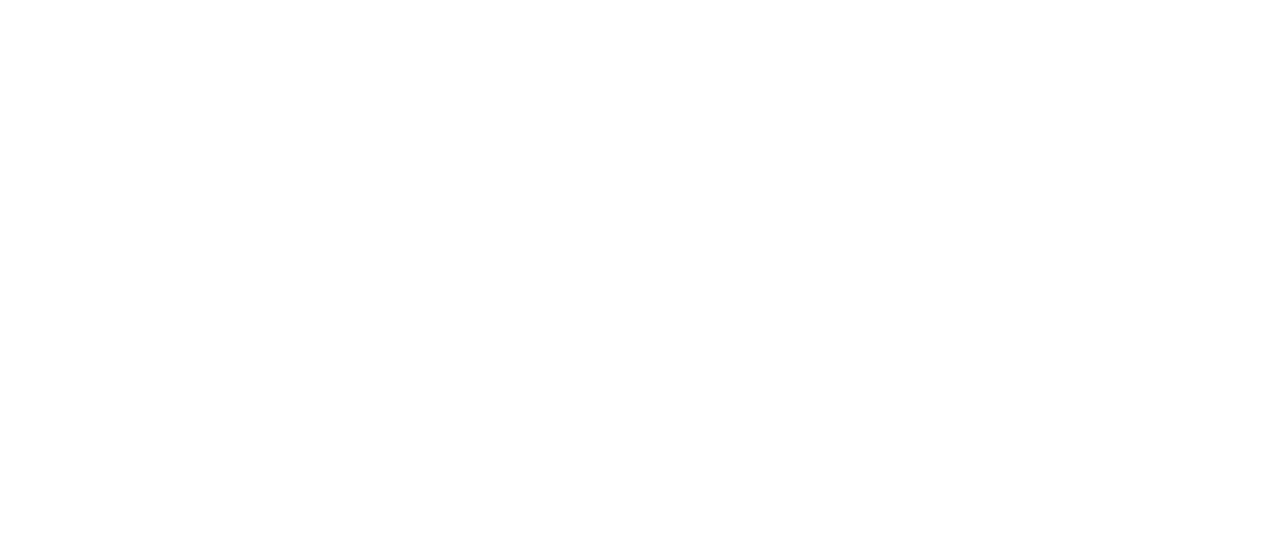
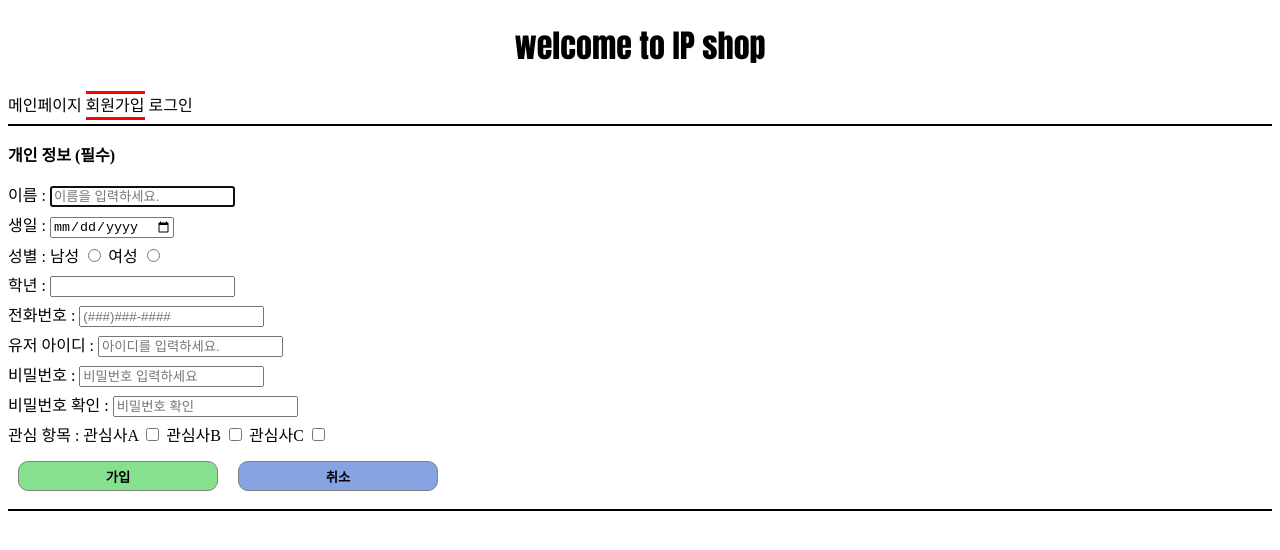
Before and after one commit to 2017129007/HomeworkRepository, a plain HTML site: page LAB3/signup.html in a window 1280 px wide. Drawn offline with Linux system fonts and the light colour scheme.

Commit message:
feat : signup, login 연결

```diff
--- a/LAB3/main.css
+++ b/LAB3/main.css
@@ -1,3 +1,64 @@
 h1 {
-  background-color: aquamarine;
+  font-size: xx-large;
+  font-family: Impact, Haettenschweiler, "Arial Narrow Bold", sans-serif;
+  size: 3em;
+  font-weight: bold;
+  text-align: center;
 }
+
+hr {
+  border: black solid 1px;
+}
+
+h3 {
+  font-size: medium;
+}
+
+a {
+  text-decoration: none;
+  color: black;
+}
+
+form div {
+  margin: 5px 0px 5px 0px;
+}
+
+.button-div {
+  display: flex;
+  flex-direction: row;
+  /* margin: 20px 0 20px 0; */
+}
+
+button {
+  width: 200px;
+  height: 30px;
+  border-radius: 10px;
+  border: 1px solid grey;
+  margin: 10px;
+  padding: 2px;
+  font-weight: 900;
+  /* color: ; */
+}
+
+.button-ok {
+  background-color: rgba(122, 223, 132, 0.908);
+}
+.button-blue {
+  background-color: rgba(122, 156, 223, 0.908);
+}
+.button-danger {
+  background-color: rgba(239, 4, 4, 0.908);
+}
+
+button a {
+  display: block;
+  width: 100%;
+  height: 100%;
+  padding: 2px;
+}
+
+.selected {
+  border-top: 3px red solid;
+  border-bottom: 3px red solid;
+  padding: 3px 0 3px 0;
+}
--- a/LAB3/signup.html
+++ b/LAB3/signup.html
@@ -3,9 +3,118 @@
   <head>
     <meta charset="UTF-8" />
     <meta http-equiv="X-UA-Compatible" content="IE=edge" />
-    <meta name="viewport" content="width=device-width, initial-scale=1.0" />
-    <link rel="stylesheet" href="main.css" />
-    <title>회원가입 - 과제3</title>
+    <meta name="viewport" content="width=\, initial-scale=1.0" />
+    <title>SignUp - IP shop</title>
+    <link rel="stylesheet" type="text/css" href="main.css" />
   </head>
-  <body></body>
+  <body>
+    <header>
+      <h1>welcome to IP shop</h1>
+    </header>
+    <nav class="navigation">
+      <a href="index.html">메인페이지</a>
+      <a class="selected" href="./signup.html">회원가입</a>
+      <a href="./login.html">로그인</a>
+    </nav>
+    <hr />
+    <article>
+      <h3>개인 정보 (필수)</h3>
+      <div>
+        <form>
+          <div>
+            <label>이름 : </label>
+            <input
+              id="name"
+              name="name"
+              type="text"
+              placeholder="이름을 입력하세요."
+              required
+              autofocus
+            />
+          </div>
+          <div>
+            <label>생일 : </label>
+            <input name="birthday" type="date" placeholder="연도 - 월 - 일" />
+          </div>
+          <div>
+            <label>성별 : </label>
+            <label for="male">남성 </label>
+            <input name="sex" id="male" type="radio" value="남성" />
+            <label for="female">여성 </label>
+            <input name="sex" id="female" type="radio" value="여성" />
+          </div>
+          <div>
+            <label>학년 : </label>
+            <input required name="grade" id="grade" type="number" step="1" />
+          </div>
+          <div>
+            <label>전화번호 : </label>
+            <input name="phone" type="tel" placeholder="(###)###-####" />
+          </div>
+          <div>
+            <label>유저 아이디 : </label>
+            <input
+              required
+              name="userId"
+              id="userId"
+              type="text"
+              autocomplete="userId"
+              placeholder="아이디를 입력하세요."
+            />
+          </div>
+          <div>
+            <label>비밀번호 : </label>
+            <input
+              required
+              name="password"
+              id="password"
+              type="password"
+              placeholder="비밀번호 입력하세요"
+            />
+          </div>
+          <div>
+            <label>비밀번호 확인 : </label>
+            <input
+              required
+              name="passwordCheck"
+              id="passwordCheck"
+              type="password"
+              placeholder="비밀번호 확인"
+            />
+          </div>
+          <div>
+            <label>관심 항목 : </label>
+            <label for="interest-a">관심사A</label>
+            <input
+              name="interest"
+              id="interest-a"
+              value="관심사-a"
+              type="checkbox"
+            />
+            <label for="interest-b">관심사B</label>
+
+            <input
+              name="interest"
+              id="interest-b"
+              value="관심사-b"
+              type="checkbox"
+            />
+            <label for="interest-c">관심사C</label>
+
+            <input
+              name="interest"
+              id="interest-c"
+              value="관심사-c"
+              type="checkbox"
+            />
+          </div>
+          <div class="button-div">
+            <button class="button-ok" type="submit">가입</button>
+            <button class="button-blue" type="reset">취소</button>
+          </div>
+        </form>
+      </div>
+    </article>
+    <hr />
+  </body>
 </html>
```
Also changed, not shown: LAB2/login.html (deleted, +0 -43 lines), LAB3/index.html (+15 -1 lines), LAB3/login.html (+37 -4 lines).
